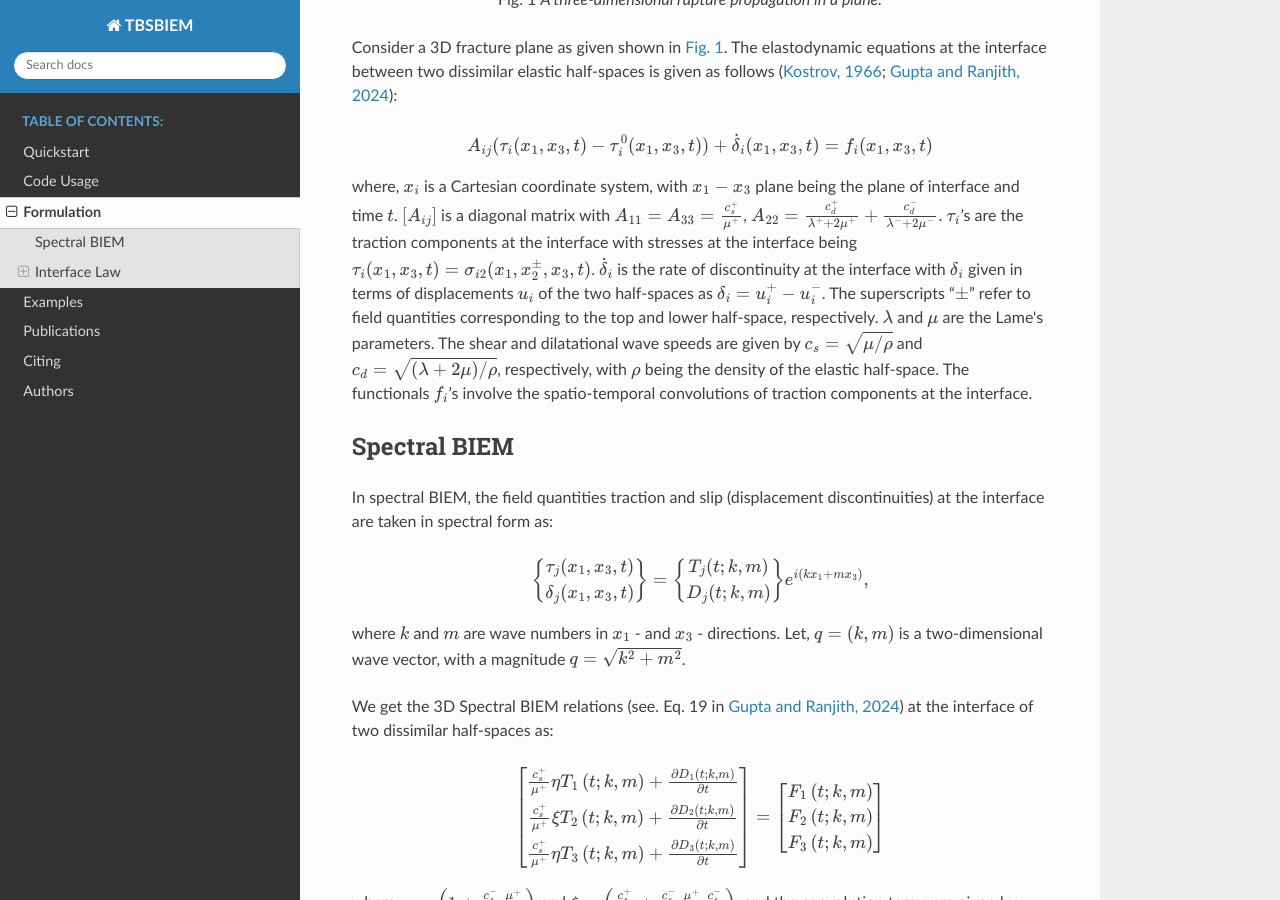
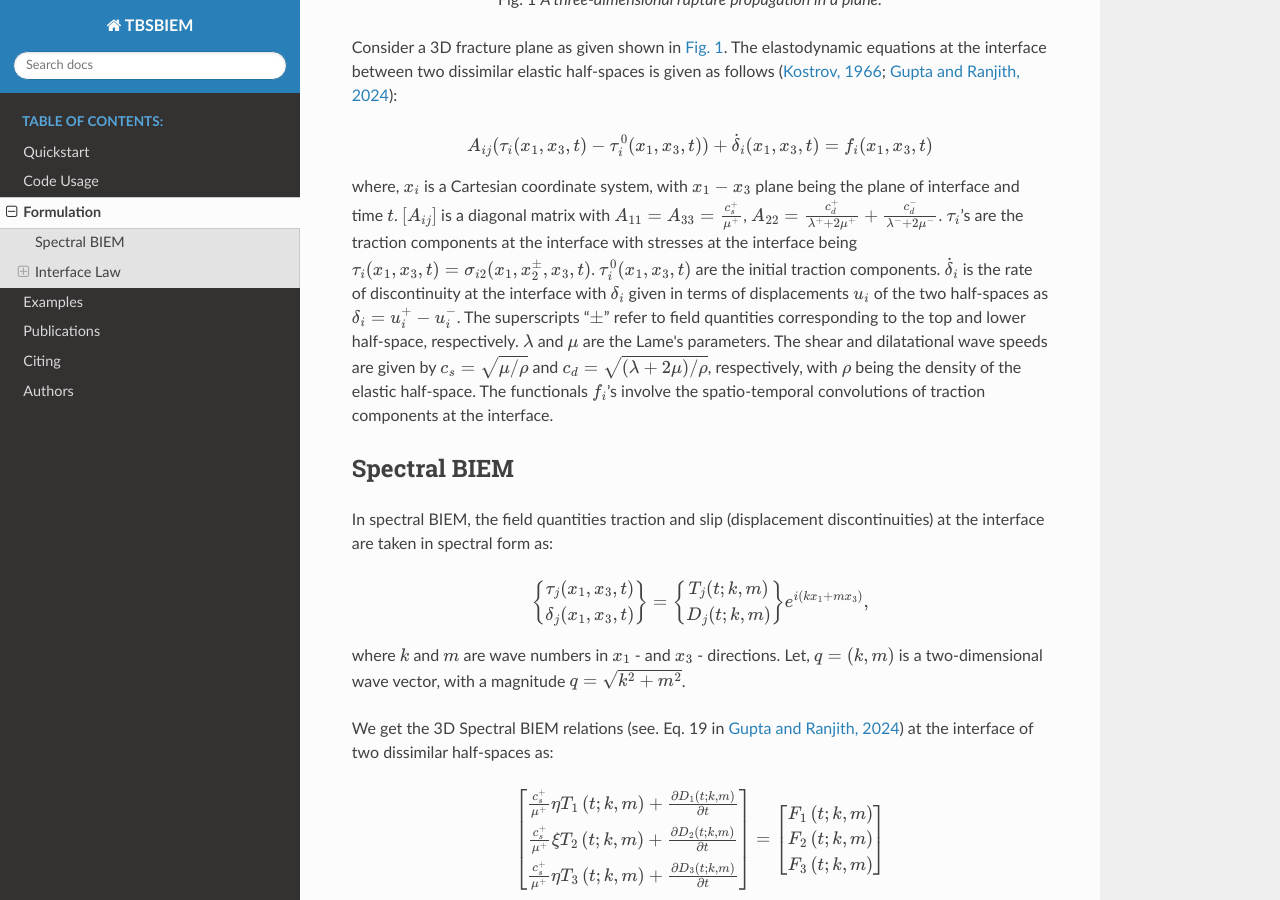
Before and after one commit to ranjkunn/TBSBIEM, a Sphinx documentation site: the page built from Documentation/Formulation.rst, in a window 1280 px wide and 900 px high, scrolled down 482 px. Built offline with Sphinx 7.4.7 and the Read the Docs theme 3.1.0, drawn with Linux system fonts in a browser that asks for light colours.

Commit message:
Update Formulation.rst

```diff
--- a/Documentation/Formulation.rst
+++ b/Documentation/Formulation.rst
@@ -15,7 +15,7 @@ Consider a 3D fracture plane as given shown in :numref:`Fig. %s <fault_plane-fig
 .. math::
    A_{ij}(\tau_{i}(x_1,x_3,t)-\tau_{i}^0(x_1,x_3,t))+ \dot{\delta}_i(x_1,x_3,t) = f_i (x_1,x_3,t)
 
-where,  :math:`x_i` is a Cartesian coordinate system, with :math:`x_1-x_3` plane being the plane of interface and time :math:`t`.  :math:`\left[A_{ij} \right]` is a diagonal matrix with :math:`A_{11} = A_{33} = \frac{c_s^+}{\mu^+}`, :math:`A_{22} = \frac{c_d^+}{\lambda^+ + 2 \mu^+}+\frac{c_d^-}{\lambda^- + 2 \mu^-}`. :math:`\tau_{i}`'s are the traction components at the interface with stresses at the interface being :math:`\tau_{i}(x_1,x_3,t)= \sigma_{i2}(x_1,x_2^{\pm},x_3,t)`. :math:`\dot{\delta}_i` is the rate of discontinuity at the interface with :math:`\delta_i` given in terms of displacements :math:`u_i` of the two half-spaces as :math:`\delta_i = u_i^+ - u_i^-`.  The superscripts “:math:`\pm`” refer to field quantities corresponding to the top and lower half-space, respectively. :math:`\lambda` and :math:`\mu` are the Lame\'s parameters. The shear and dilatational wave speeds are given by :math:`c_s = \sqrt{\mu/\rho}` and :math:`c_d = \sqrt{(\lambda +2\mu )/\rho}`, respectively, with :math:`\rho` being the density of the elastic half-space. The functionals :math:`f_i`'s involve the spatio-temporal convolutions of traction components at the interface.
+where,  :math:`x_i` is a Cartesian coordinate system, with :math:`x_1-x_3` plane being the plane of interface and time :math:`t`.  :math:`\left[A_{ij} \right]` is a diagonal matrix with :math:`A_{11} = A_{33} = \frac{c_s^+}{\mu^+}`, :math:`A_{22} = \frac{c_d^+}{\lambda^+ + 2 \mu^+}+\frac{c_d^-}{\lambda^- + 2 \mu^-}`. :math:`\tau_{i}`'s are the traction components at the interface with stresses at the interface being :math:`\tau_{i}(x_1,x_3,t)= \sigma_{i2}(x_1,x_2^{\pm},x_3,t)`.  :math:`\tau_{i}^0(x_1,x_3,t)` are the initial traction components. :math:`\dot{\delta}_i` is the rate of discontinuity at the interface with :math:`\delta_i` given in terms of displacements :math:`u_i` of the two half-spaces as :math:`\delta_i = u_i^+ - u_i^-`.  The superscripts “:math:`\pm`” refer to field quantities corresponding to the top and lower half-space, respectively. :math:`\lambda` and :math:`\mu` are the Lame\'s parameters. The shear and dilatational wave speeds are given by :math:`c_s = \sqrt{\mu/\rho}` and :math:`c_d = \sqrt{(\lambda +2\mu )/\rho}`, respectively, with :math:`\rho` being the density of the elastic half-space. The functionals :math:`f_i`'s involve the spatio-temporal convolutions of traction components at the interface.
 
 Spectral BIEM
 *******************
```
